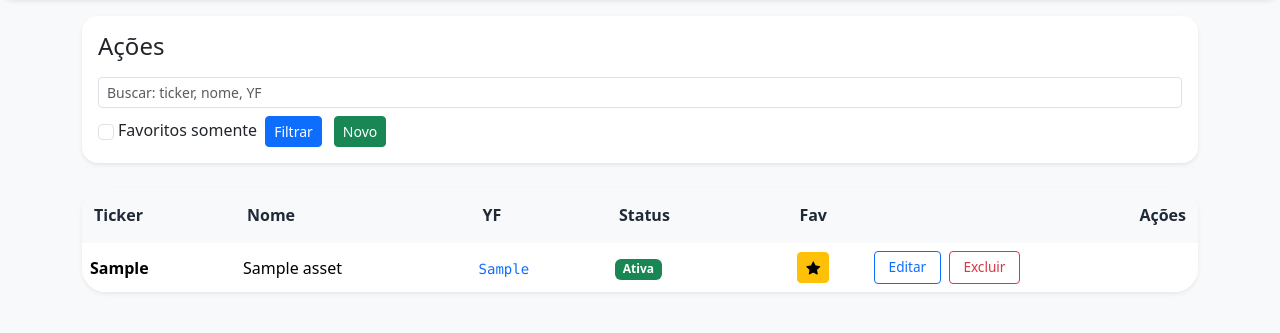
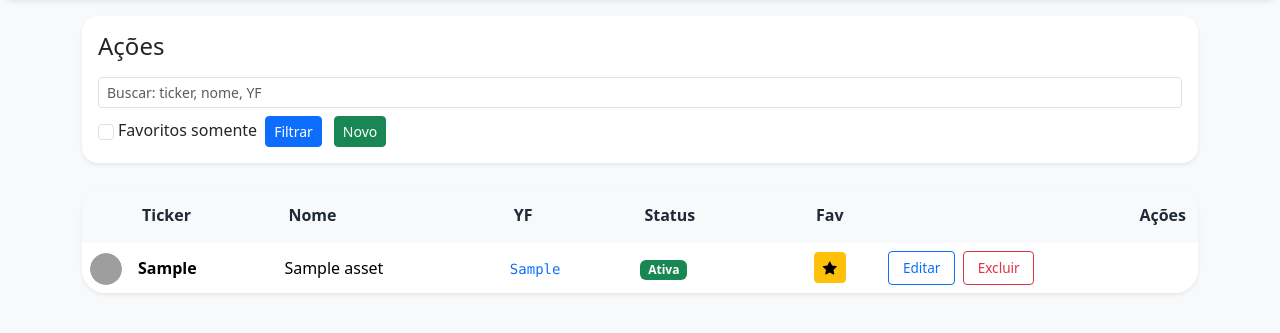
Before and after one commit to MarceloAnsilago/LsPythonDj, a Django app: page /acoes/ in a window 1280 px wide. Shown: the part 56-389 px from the top of the page. Run offline with Django 5.2, Linux system fonts and the light colour scheme; a user stored in the database is signed in; tables that the repository leaves empty hold one stand-in row (values such as "Sample post"); some libraries are stand-ins or nearby versions; grey boxes are pictures that could not be loaded.

Commit message:
adicioando icones em açoes

```diff
--- a/acoes/templates/acoes/asset_list.html
+++ b/acoes/templates/acoes/asset_list.html
@@ -33,8 +33,44 @@
     background: rgba(248, 250, 255, 0.7);
   }
 
-  .asset-table-card tbody tr:hover {
+.asset-table-card tbody tr:hover {
     background: rgba(59, 130, 246, 0.07);
+  }
+
+  .asset-icon {
+    width: 32px;
+    height: 32px;
+    font-size: 0.9rem;
+    display: inline-flex;
+    align-items: center;
+    justify-content: center;
+    border-radius: 50%;
+    background: rgba(15, 23, 42, 0.05);
+    color: #0f172a;
+    transition: color 0.2s ease, border-color 0.2s ease;
+    position: relative;
+    overflow: hidden;
+  }
+
+  .asset-icon::before {
+    content: "★";
+    display: inline-block;
+    line-height: 1;
+    font-size: 0.9rem;
+  }
+
+  .asset-icon.asset-icon--loaded::before {
+    content: "";
+  }
+
+  .asset-icon img {
+    position: absolute;
+    inset: 0;
+    width: 100%;
+    height: 100%;
+    border-radius: 50%;
+    object-fit: cover;
+    display: block;
   }
 
   .asset-actions {
@@ -81,6 +117,7 @@
     <table class="table align-middle mb-0 table-borderless">
       <thead class="table-light">
         <tr>
+          <th class="text-start" style="width: 40px"></th>
           <th>Ticker</th><th>Nome</th><th>YF</th><th>Status</th>
           <th class="text-center">Fav</th><th class="text-end">Ações</th>
         </tr>
@@ -88,6 +125,17 @@
       <tbody>
         {% for a in object_list %}
         <tr class="bg-white">
+          <td>
+            <span class="asset-icon" title="{{ a.ticker|upper }}">
+              <img
+                src="https://raw.githubusercontent.com/thefintz/icones-b3/main/icones/{{ a.ticker|upper }}.png"
+                alt="{{ a.ticker|upper }}"
+                loading="lazy"
+                onload="this.closest('.asset-icon').classList.add('asset-icon--loaded');"
+                onerror="this.closest('.asset-icon').classList.add('asset-icon--missing'); this.remove();"
+              >
+            </span>
+          </td>
           <td><span class="fw-semibold">{{ a.ticker }}</span></td>
           <td>{{ a.name }}</td>
           <td>
```
